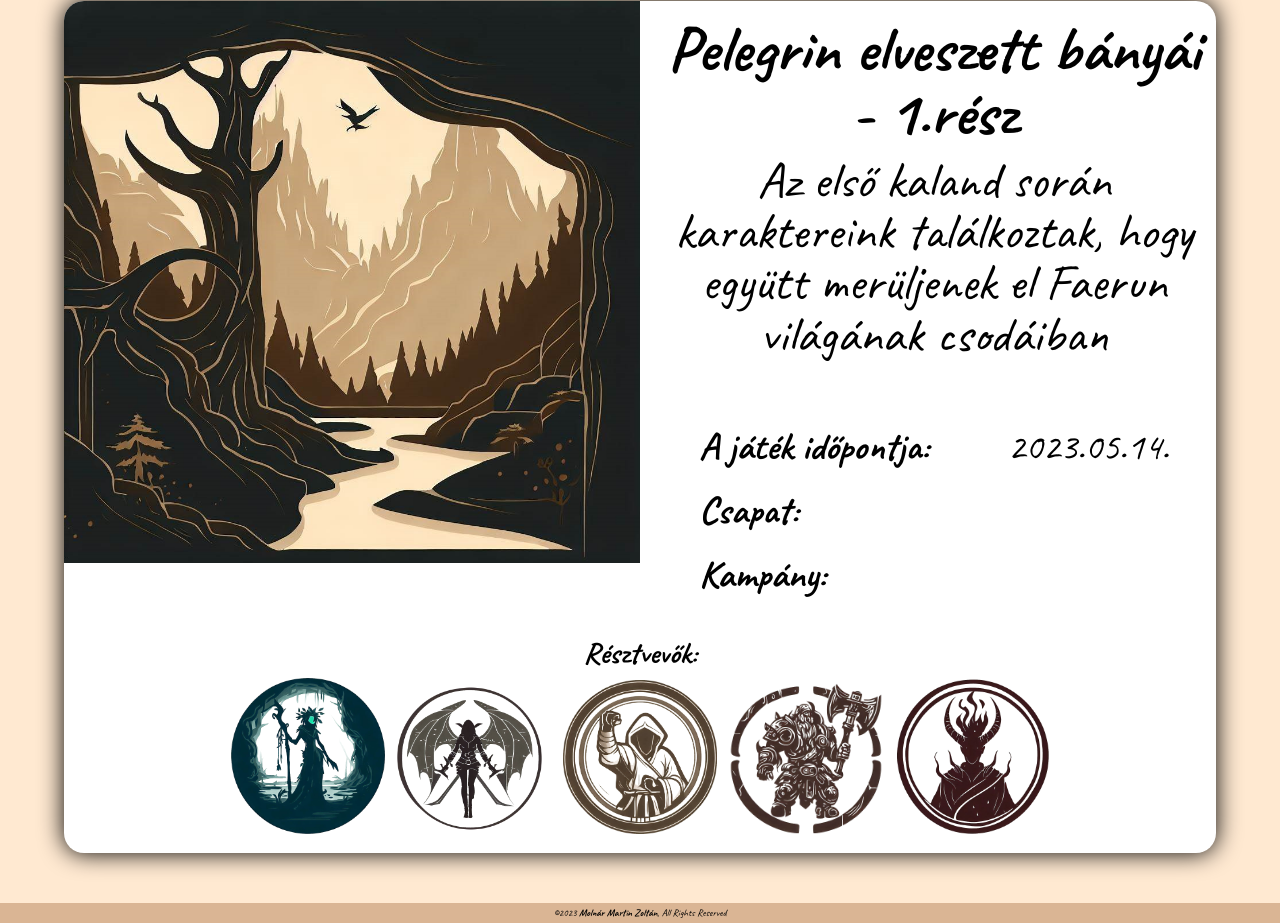
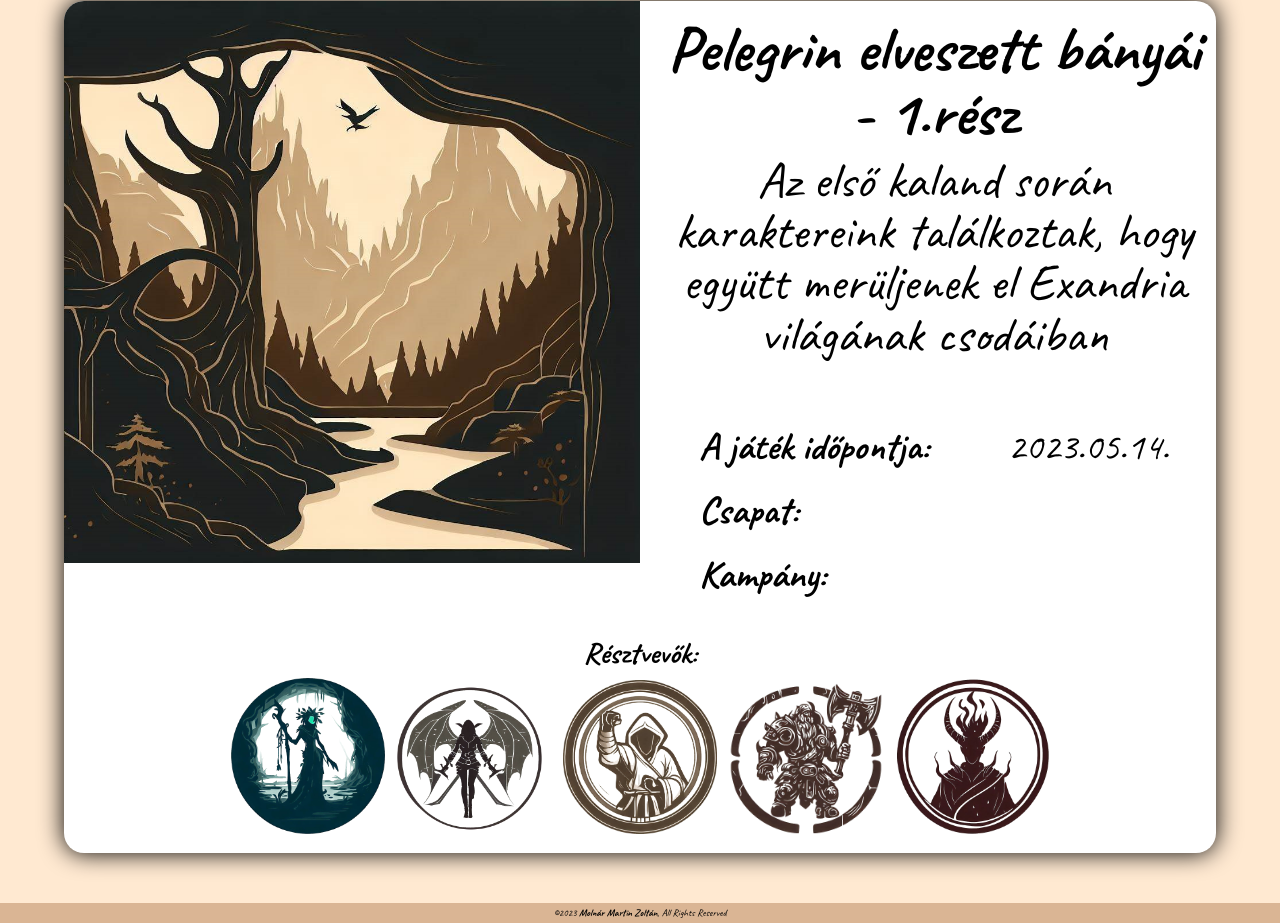
Before and after one commit to mmartin1995/sarkanylovas, a plain HTML site: page index.html in a window 1280 px wide. Shown: the part 1480-2403 px from the top of the page. Drawn offline with nearby package versions, Linux system fonts and the light colour scheme.

Commit message:
Exandria
Egy kis javítás

```diff
--- a/index.html
+++ b/index.html
@@ -39,7 +39,7 @@
 
           <div class="cardinfo">
             <h3>Pelegrin elveszett bányái - 1.rész</h3>
-            <p>Az első kaland során karaktereink találkoztak, hogy együtt merüljenek el Faerun világának csodáiban</p>
+            <p>Az első kaland során karaktereink találkoztak, hogy együtt merüljenek el Exandria világának csodáiban</p>
             <table>
               <tr><td class="left">A játék időpontja: </td><td class="right">2023.05.14.</td></tr>
               <tr><td class="left">Csapat:</td><td class="right"></td></tr>
```
Also changed, not shown: kalandok/index.html (+1 -1 lines).
